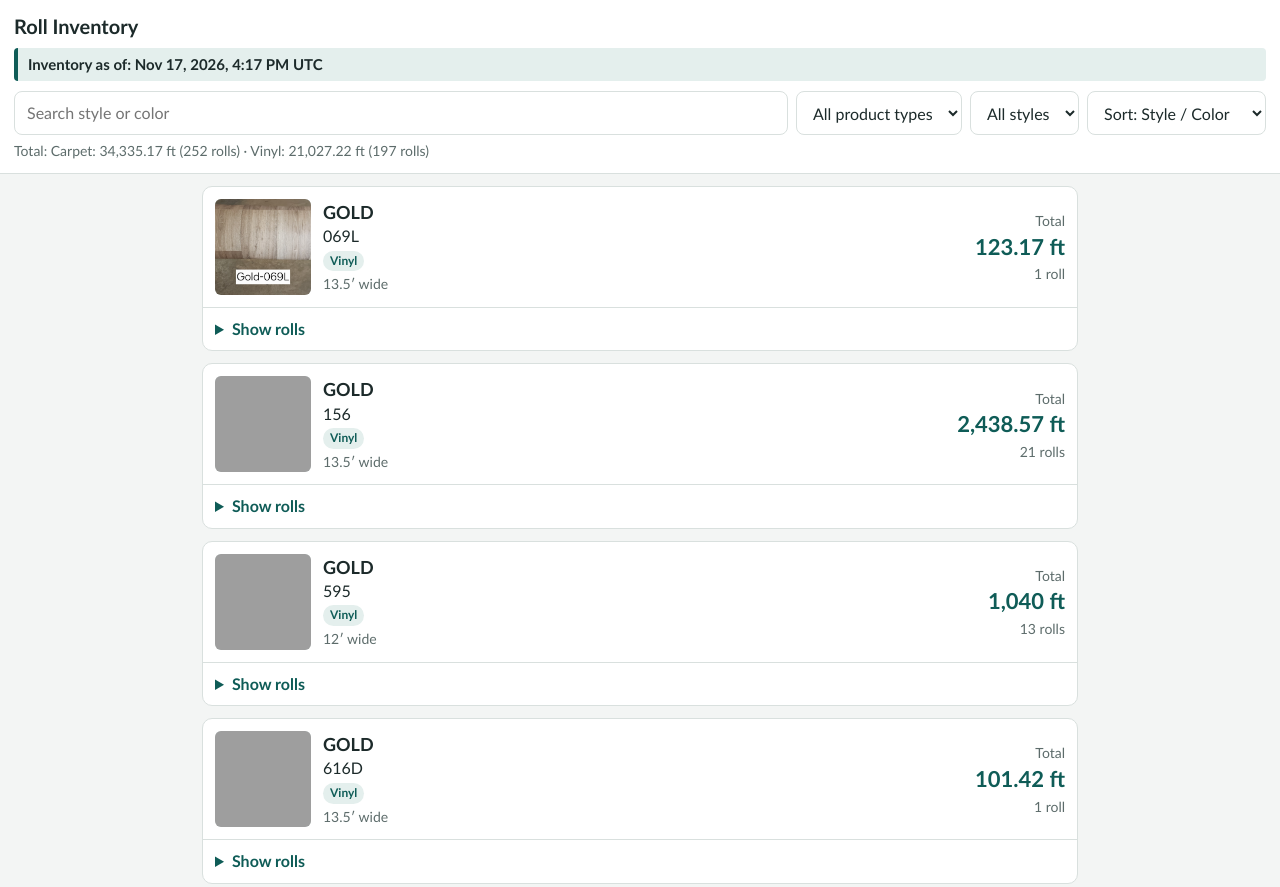
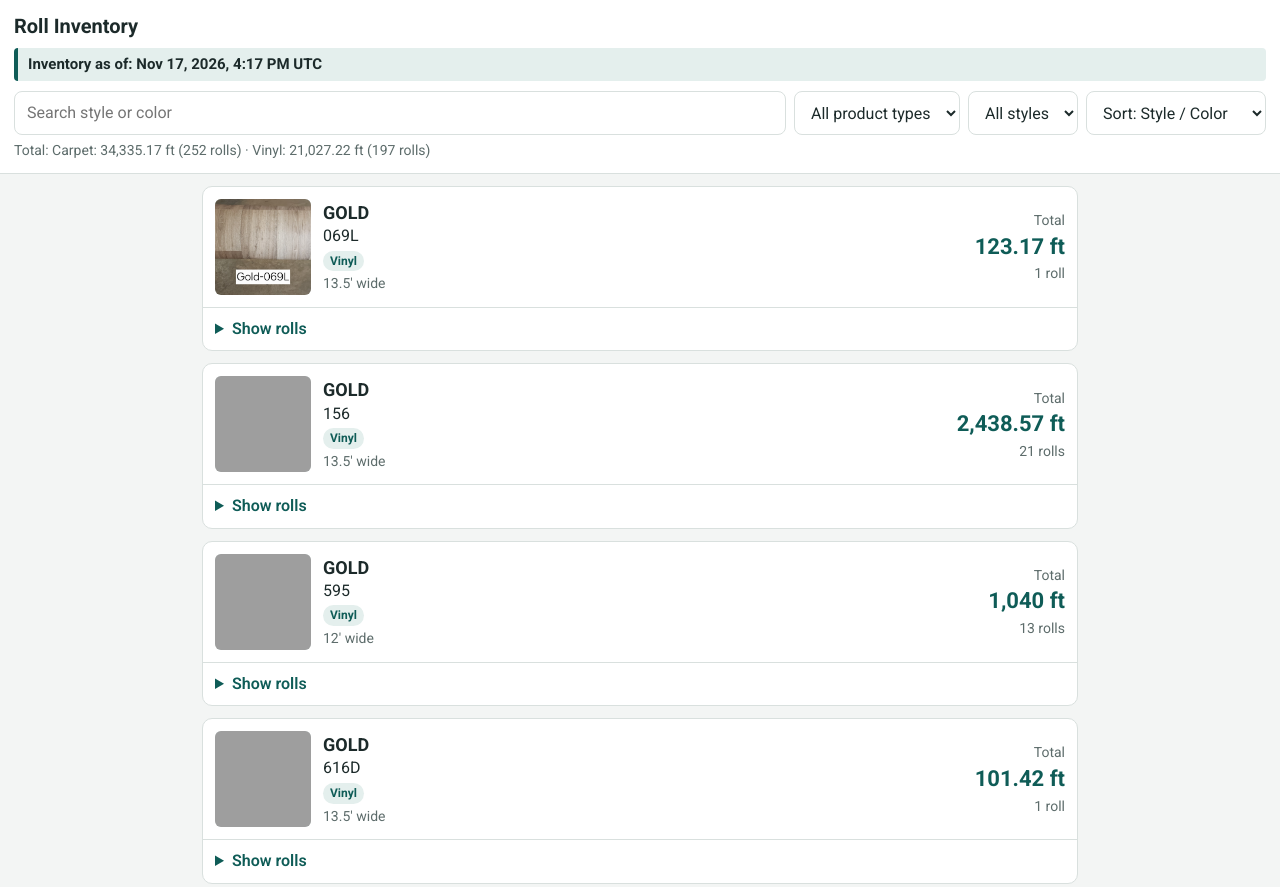
Before and after one commit to concordaldon1/catalog-test, a plain HTML site: page index.html in a window 1280 px wide. Shown: the top 887 px of the page. Drawn offline with Linux system fonts and the light colour scheme; grey boxes are pictures that could not be loaded.

Commit message:
Changed Font to Roboto

```diff
--- a/index.html
+++ b/index.html
@@ -4,11 +4,14 @@
 <meta charset="utf-8">
 <meta name="viewport" content="width=device-width, initial-scale=1">
 <title>Roll Inventory</title>
+<link rel="preconnect" href="https://fonts.googleapis.com">
+<link rel="preconnect" href="https://fonts.gstatic.com" crossorigin>
+<link href="https://fonts.googleapis.com/css2?family=Roboto:wght@400;500;600;700&display=swap" rel="stylesheet">
 <style>
 :root{--bg:#f3f5f4;--card:#fff;--ink:#1c2a2a;--mute:#5d6c6b;--line:#d9e0de;--accent:#0f5c57;--accent2:#e4efed;--bad:#9b2c2c}
 @media (prefers-color-scheme:dark){:root{--bg:#121a1a;--card:#1a2424;--ink:#e8efee;--mute:#9bb0ae;--line:#2c3a3a;--accent:#59c2b9;--accent2:#1f3533;--bad:#f28b8b}}
 *{box-sizing:border-box}
-body{margin:0;background:var(--bg);color:var(--ink);font:16px/1.4 "Trebuchet MS","Segoe UI",system-ui,sans-serif}
+body{margin:0;background:var(--bg);color:var(--ink);font:16px/1.4 "Roboto","Segoe UI",system-ui,sans-serif}
 header{position:sticky;top:0;z-index:5;background:var(--card);border-bottom:1px solid var(--line);padding:12px 14px}
 h1{margin:0 0 8px;font-size:20px;font-weight:700}
 .bar{display:flex;gap:8px;flex-wrap:wrap}
```
